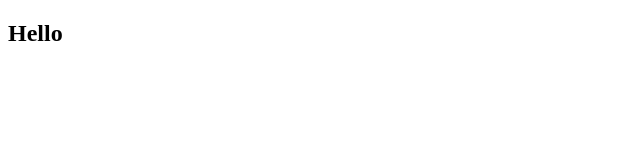
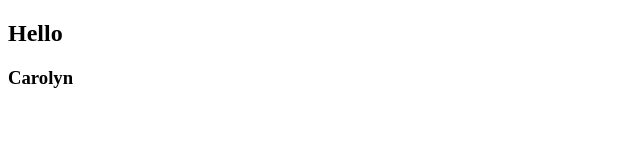
Before and after one commit to Carolyn-1112/W3-class, a plain HTML site: page index.html in a window 1280 px wide. Shown: the full height of the page, 0-640 px from the left. Drawn offline with Linux system fonts and the light colour scheme.

Commit message:
Add files via upload

```diff
--- a/index.html
+++ b/index.html
@@ -7,6 +7,6 @@
 </head>
 <body>
     <h2>Hello</h2>
-
+    <h3>Carolyn</h3>
 </body>
 </html>
```
